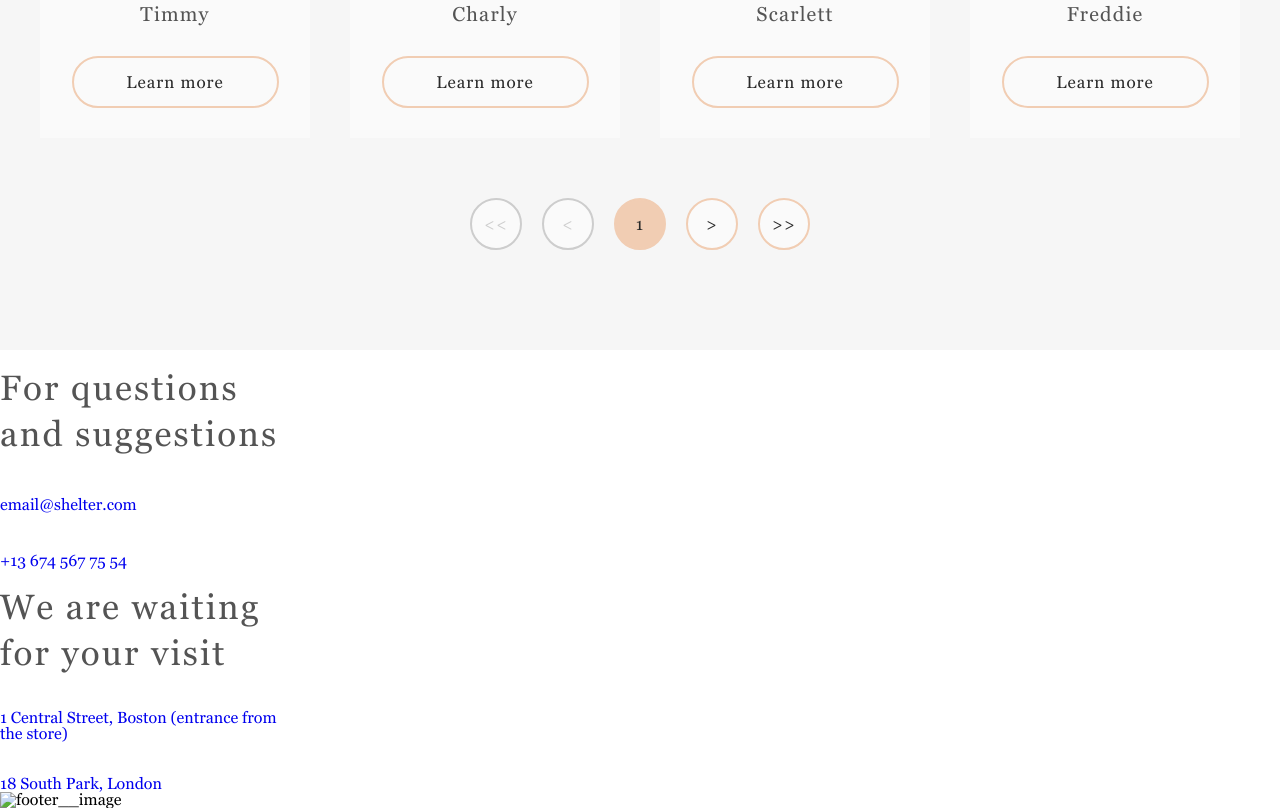
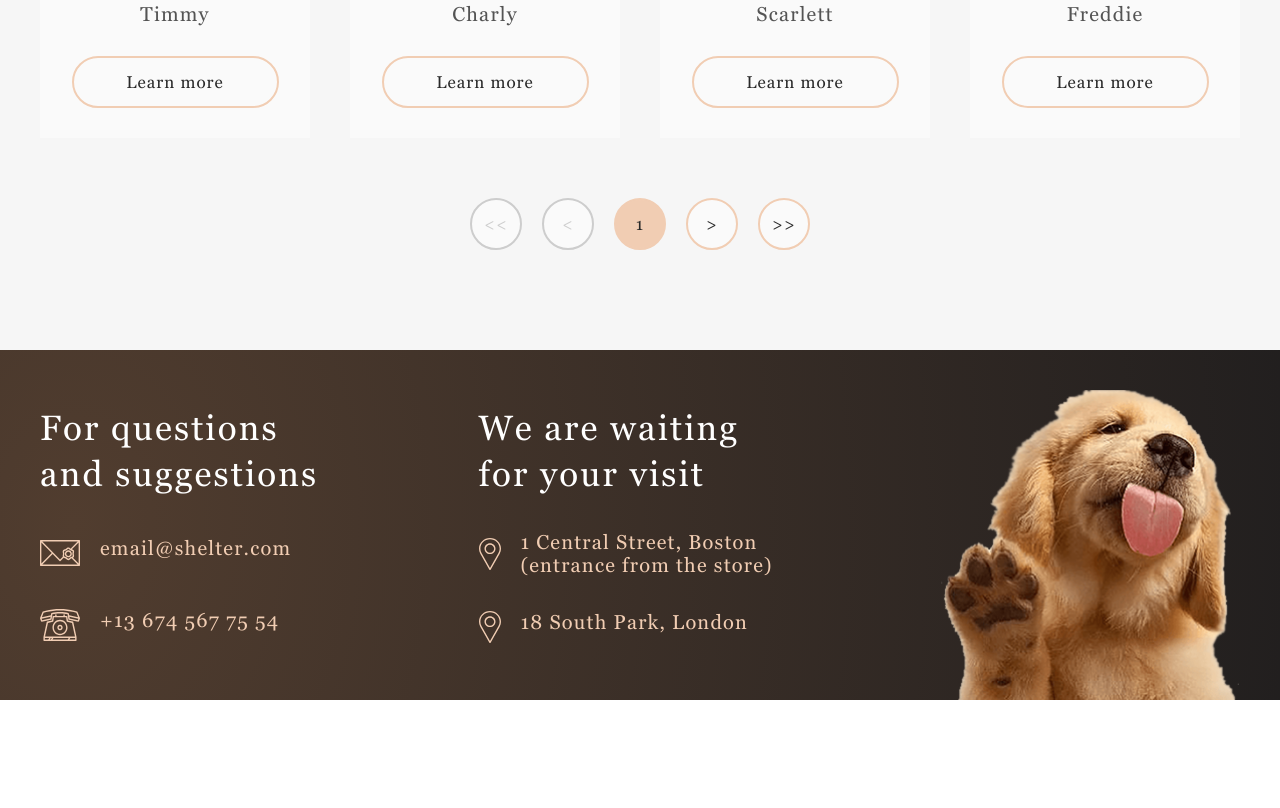
Before and after one commit to Aldar0K/rss-projects-stage-1-2, a website: page shelter/pages/pets/index.html in a window 1280 px wide. Shown: the part 1112-1920 px from the top of the page. After the commit the page ends 1812 px from the top, so only its background shows below. Drawn offline with Linux system fonts and the light colour scheme.

Commit message:
feat: finish styles for pets page

```diff
--- a/shelter/pages/pets/index.html
+++ b/shelter/pages/pets/index.html
@@ -19,14 +19,14 @@
                 <ul class="navigation">
                     <li class="navigation__link navigation__link_dark"><a href="../main/index.html">About the shelter</a></li>
                     <li class="navigation__link navigation__link_dark navigation__link_active"><a href="#">Our pets</a></li>
-                    <li class="navigation__link navigation__link_dark"><a href="#">Help the shelter</a></li>
-                    <li class="navigation__link navigation__link_dark"><a href="#">Contacts</a></li>
+                    <li class="navigation__link navigation__link_dark"><a href="../main/index.html#help">Help the shelter</a></li>
+                    <li class="navigation__link navigation__link_dark"><a href="#footer">Contacts</a></li>
                 </ul>
             </nav>
         </div>
     </header>
 
-    <section class="pets-pets">
+    <section class="pets-pets" id="pets-pets">
         <div class="wrapper pets-pets__wrapper">
             <h3 class="pets-pets__title">Our friends who<br> are looking for a house</h3>
             <ul class="pets-pets__list">
@@ -81,30 +81,22 @@
         </div>
     </section>
 
-    <footer class="footer">
-        <div class="wrapper">
+    <footer class="footer" id="footer">
+        <div class="wrapper footer__wrapper">
             <div class="footer__contacts">
-                <h3>For questions and suggestions</h3>
-                <p>
-                    <!-- При нажатии на email или его иконку должен открываться почтовый сервис. -->
-                    <a href="mailto:email@shelter.com"><span class="ico ico_letter"></span>email@shelter.com</a>
-                </p>
-                <p>
-                    <!-- При нажатии на телефон или его иконку должен открываться набор номера. -->
-                    <a href="tel:+13 674 567 75 54"><span class="ico ico_phone"></span>+13 674 567 75 54</a>
-                </p>
+                <h3 class="footer__title">For questions and suggestions</h3>
+                <!-- При нажатии на email или его иконку должен открываться почтовый сервис. -->
+                <a class="footer__link" href="mailto:email@shelter.com"><img src="../../assets/images/svg/icon-email.svg" alt="icon-email.svg">email@shelter.com</a>
+                <!-- При нажатии на телефон или его иконку должен открываться набор номера. -->
+                <a class="footer__link" href="tel:+13 674 567 75 54"><img src="../../assets/images/svg/icon-phone.svg" alt="icon-phone.svg">+13 674 567 75 54</a>
             </div>
             <div class="footer__locations">
-                <h3>We are waiting for your visit</h3>
+                <h3 class="footer__title">We are waiting for your visit</h3>
                 <!-- При нажатии на локацию должна открываться страница с google maps в отдельном окне с любой локацией на ваш выбор. -->
-                <p>
-                    <a href="#"><span class="ico ico_location"></span>1 Central Street, Boston (entrance from the store)</a>
-                </p>
-                <p>
-                    <a href="#"><span class="ico ico_location"></span>18 South Park, London</a>
-                </p>
+                <a class="footer__link" href="https://www.google.ru/maps/place/1+Central+St,+Boston,+MA+02109/@42.3585558,-71.056915,17z/data=!3m1!4b1!4m5!3m4!1s0x89e370868bc2ce7b:0x82fa7db94f5fea9e!8m2!3d42.3585519!4d-71.0547263"><img src="../../assets/images/svg/icon-marker.svg" alt="icon-marker.svg">1 Central Street, Boston (entrance from the store)</a>
+                <a class="footer__link" href="https://www.google.ru/maps/place/18+S+Park+Rd,+London,+%D0%92%D0%B5%D0%BB%D0%B8%D0%BA%D0%BE%D0%B1%D1%80%D0%B8%D1%82%D0%B0%D0%BD%D0%B8%D1%8F/@51.4441294,-0.2098376,17z/data=!3m1!4b1!4m5!3m4!1s0x48760f46ff61dba9:0x5696e3b778e1f425!8m2!3d51.4441261!4d-0.2076489"><img src="../../assets/images/svg/icon-marker.svg" alt="icon-marker.svg">18 South Park, London</a>
             </div>
-            <img class="footer__image" src="#" alt="footer__image">
+            <img class="footer__image" src="../../assets/images/png/footer-puppy.png" alt="footer-puppy.png">
         </div>
     </footer>
 </body>
--- a/shelter/sass/components/_donation.scss
+++ b/shelter/sass/components/_donation.scss
@@ -1,9 +1,12 @@
+.dontation {
+    background-color: $color-background-dark;
+}
+
 .donation_wrapper {
     padding: 80px 182px 100px 183px;
     display: flex;
     justify-content: space-between;
     align-items: center;
-    background-color: $color-background-dark;
 }
 
 .dontaion__content {
--- a/shelter/sass/components/_navigation.scss
+++ b/shelter/sass/components/_navigation.scss
@@ -1,6 +1,5 @@
 .navigation {
     display: flex;
-    background: $color-background-light;
 }
 
 .navigation__link {
--- a/shelter/sass/components/_not-only.scss
+++ b/shelter/sass/components/_not-only.scss
@@ -1,10 +1,8 @@
-// .not-only {
-
-// }
+.not-only {
+    background: $color-background-gradient;
+}
 
 .not-only__wrapper {
-    background-image: url(../../assets/images/png/start-screen-background.png);
-    background: $color-background-gradient;
     padding: 180px 40px 0;
     display: flex;
     justify-content: space-between;
--- a/shelter/sass/components/_pets.scss
+++ b/shelter/sass/components/_pets.scss
@@ -1,10 +1,13 @@
+.pets {
+    background: $color-background-dark;
+}
+
 .pets__wrapper {
     padding: 80px 40px 100px;
     display: flex;
     flex-direction: column;
     align-items: center;
     gap: 60px;
-    background: $color-background-dark;
 }
 
 .pets__title {
--- a/shelter/sass/layouts/_footer.scss
+++ b/shelter/sass/layouts/_footer.scss
@@ -1,8 +1,11 @@
+.footer {
+    background: $color-background-footer;
+}
+
 .footer__wrapper {
     padding: 40px 40px 0 40px;
     display: flex;
     justify-content: space-between;
-    background: $color-background-footer;
 }
 
 .footer__contacts {
```
Also changed, not shown: shelter/pages/main/index.html (+4 -4 lines), shelter/sass/style.css, 1 other file.
